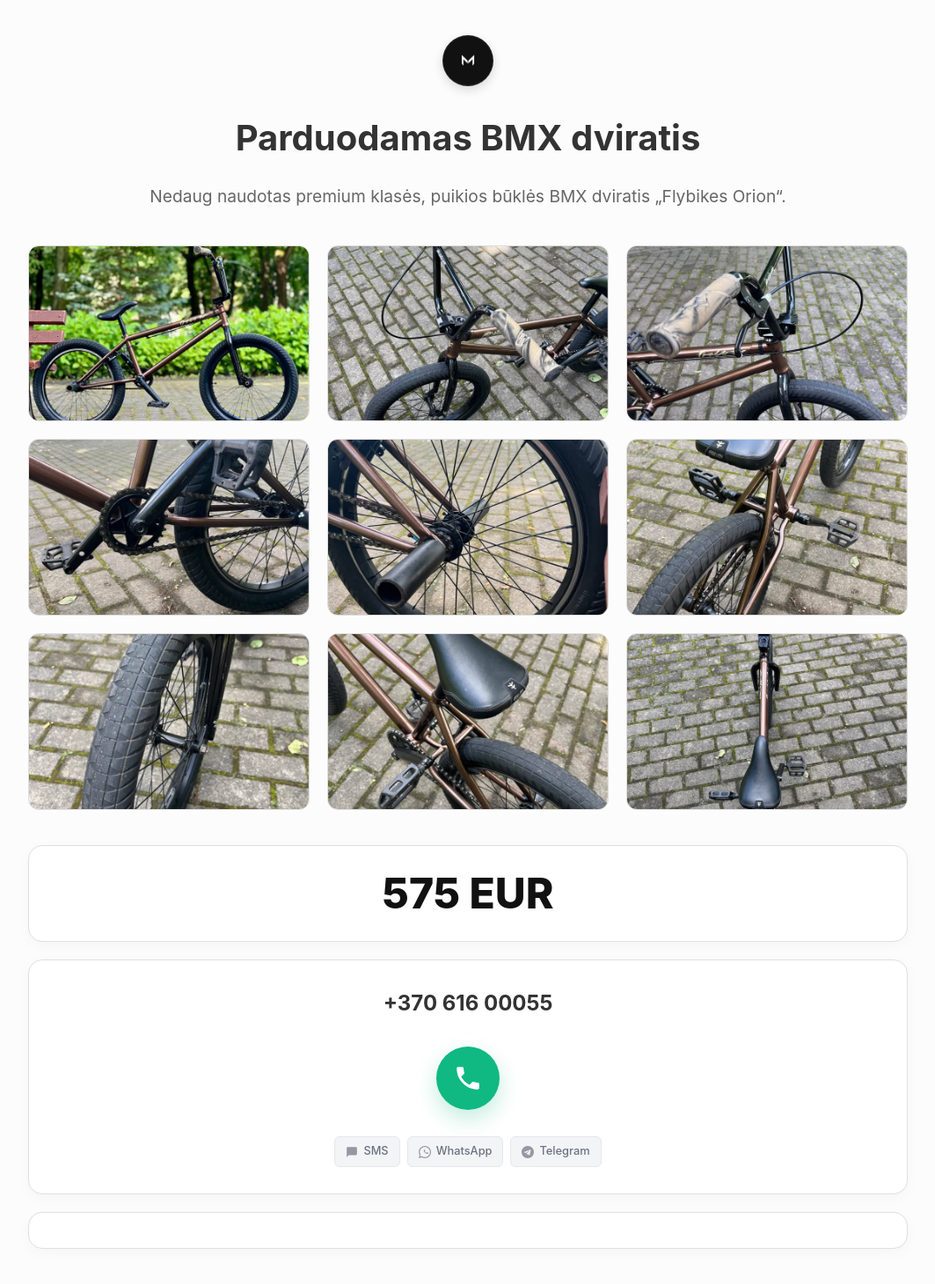
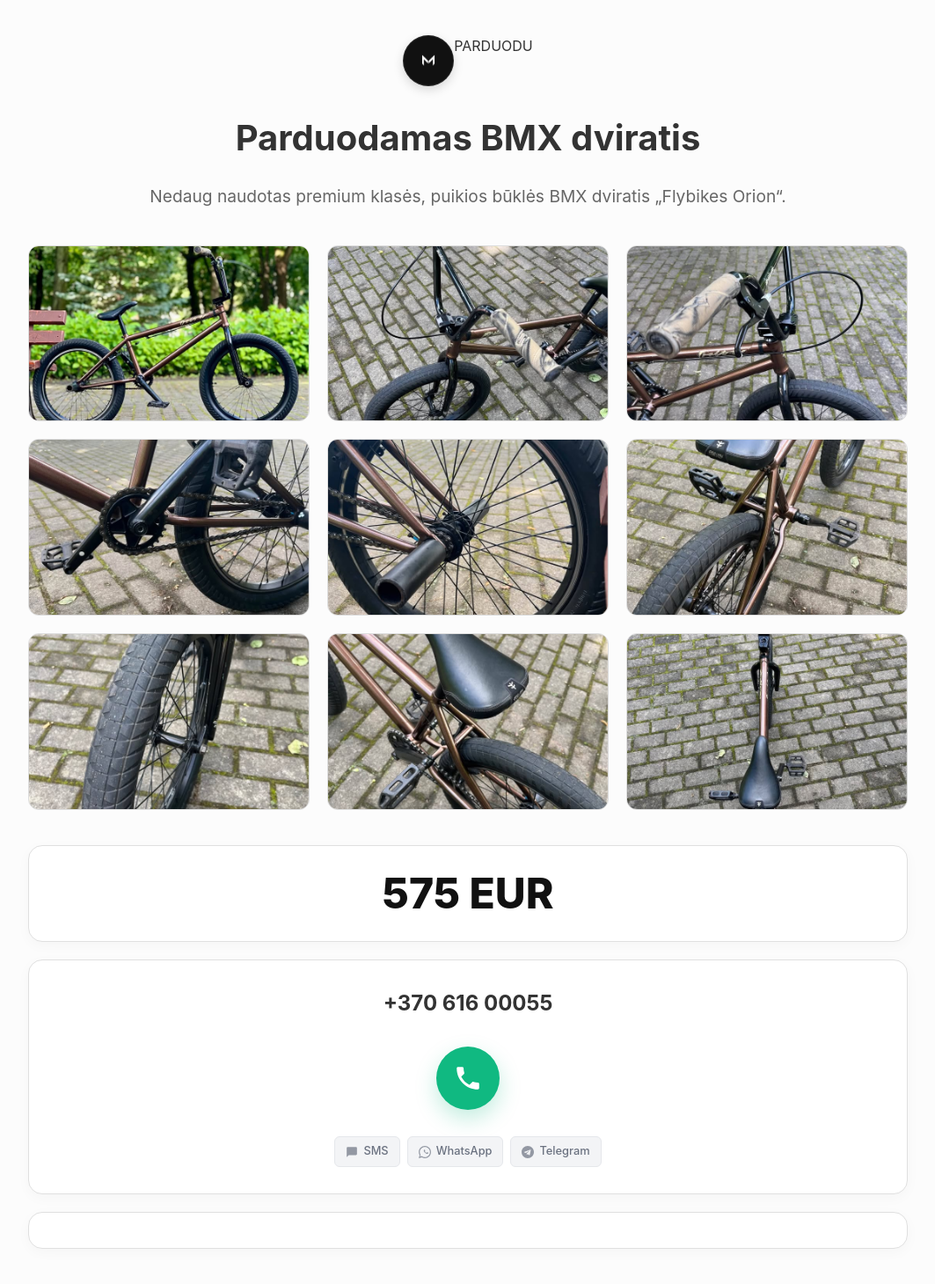
Before and after one commit to mruslys/ruslys.lt, a Jekyll site: the page built from parduodu/flybikes-orion/index.html, in a window 1280 px wide. Shown: the whole page at 88% size, without its empty margins (108-1171 px from the left). Built offline with Jekyll 4.4.1, drawn with Linux system fonts in a browser that asks for light colours.

Commit message:
Update gallery.html

```diff
--- a/_layouts/gallery.html
+++ b/_layouts/gallery.html
@@ -43,11 +43,12 @@
 
     <div class="container">
 
-        <!-- Viršutinis mygtukas su M raide (nuoroda iš _config.yaml) -->
+        <!-- Viršutinis mygtukas su M logo ir tekstu PARDUODU -->
         <div class="top-home-button-wrapper">
             <a href="{{ site.home_url | default: site.url }}" class="top-home-button" title="Grįžti į pagrindinį">
                 <img src="{{ 'img/w512.png' | relative_url }}" alt="Logo">
             </a>
+            <span class="top-logo-text">PARDUODU</span>
         </div>
 
         <!-- Puslapio antraštė -->
```
